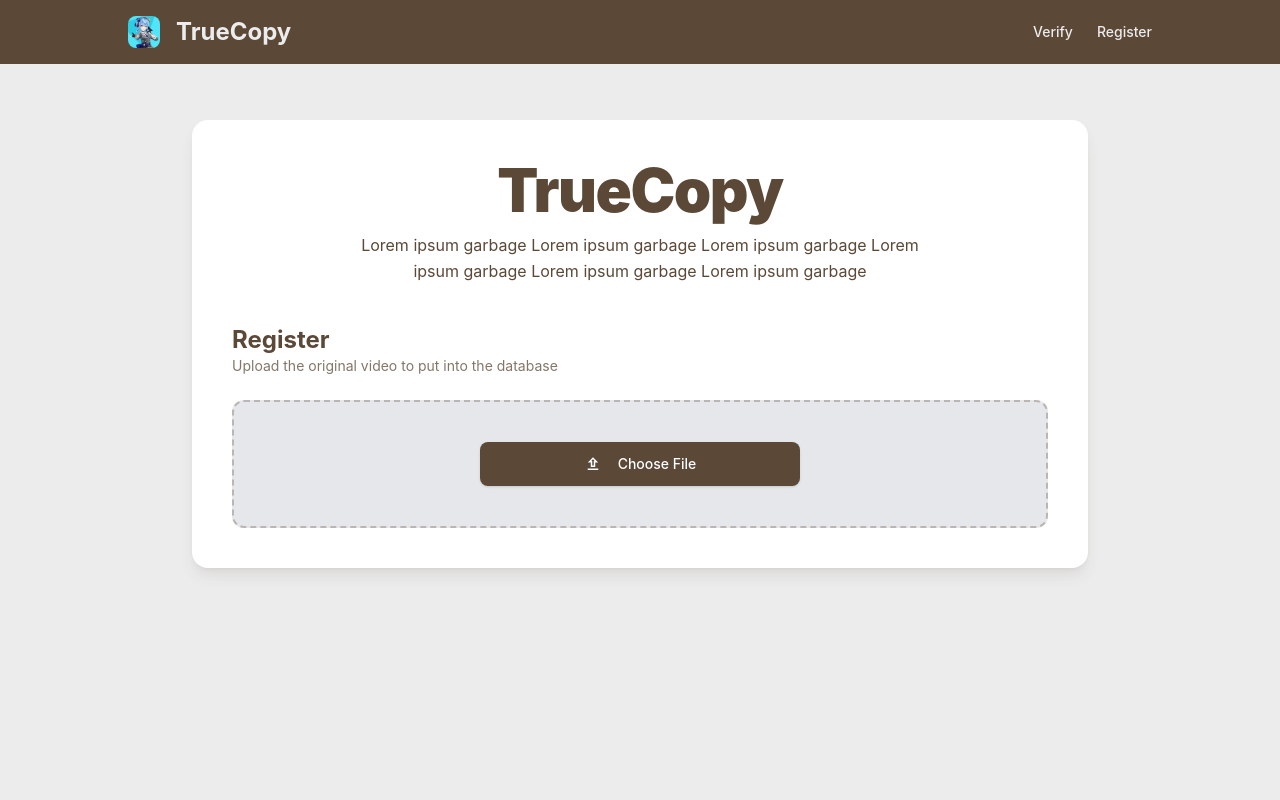
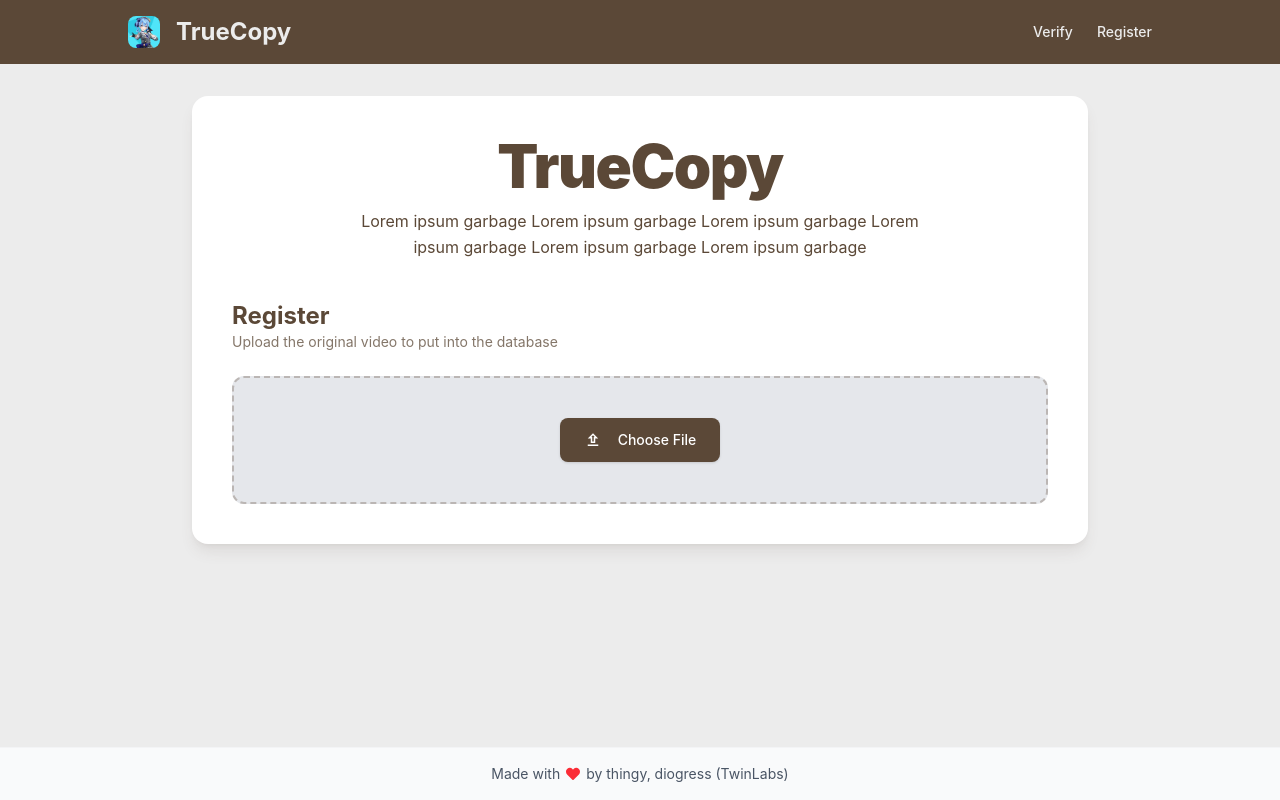
Before and after one commit to TwinLabs-Development/TrueCopy, a React (Vite) app in the folder frontend/: page / in a window 1280 px wide. Built offline with nearby package versions, Linux system fonts and the light colour scheme.

Commit message:
fix CORS on backend, fixed more frontend stuff

```diff
--- a/frontend/src/App.tsx
+++ b/frontend/src/App.tsx
@@ -2,64 +2,22 @@ import './index.css';
 import { useState } from 'react';
 import Header from './assets/Header';
 import Body from './assets/Body';
+import Footer from './assets/Footer';
 
 function App() {
-  const [selectedFile, setSelectedFile] = useState<File | null>(null);
-  const [isUploading, setIsUploading] = useState(false);
-  const [uploadStatus, setUploadStatus] = useState('');
-  const [frames, setFrames] = useState<string[]>([]);
 
-  const handleFileChange = (e: React.ChangeEvent<HTMLInputElement>) => {
-    if (e.target.files && e.target.files.length > 0) {
-      setSelectedFile(e.target.files[0]);
-      setUploadStatus('');
-      setFrames([]);
-    }
-  };
-
-  const handleSubmit = async (e : React.FormEvent) => {
-    e.preventDefault();
-
-    if (!selectedFile) {
-      setUploadStatus('Please select a file first.');
-      return;
-    }
-
-    const formData = new FormData();
-    formData.append('file', selectedFile);
-
-    try {
-      setUploadStatus('Uploading and extracting frames...');
-      setIsUploading(true);
-
-      const response = await fetch('http://localhost:8000/video', {
-        method: 'POST',
-        body: formData,
-      });
-
-      if (!response.ok) {
-        throw new Error(`Upload failed with status: ${response.status}`);
-      }
-
-      const result = await response.json();
-      setUploadStatus(`Success! Extracted ${result.frames.length} frames.`);
-      setFrames(result.frames);
-      console.log('Result: ', result);
-    } catch (error) {
-      console.error(error);
-      setUploadStatus('Upload failed. Check backend terminal for details.');
-    } finally {
-      setIsUploading(false);
-    }
-  };
 
   return (
-    <>
-      <div className="flex flex-col gap-6">
-        <Header />
-        <Body />
-      </div>
-    </>
+    <div className="flex flex-col min-h-screen">
+    <Header />
+
+    {/* The main tag wraps the body and stretches to fill empty space */}
+    <main className="grow">
+      <Body />
+    </main>
+
+    <Footer />
+  </div>
   );
   //   <div className="flex flex-col justify-center items-center min-h-screen gap-4 p-4">
   //     <header className="text-center">
--- a/frontend/src/assets/Body.tsx
+++ b/frontend/src/assets/Body.tsx
@@ -1,6 +1,72 @@
 import { MdOutlineUpload } from "react-icons/md";
+import { useState, useRef } from "react";
 
 export default function Body() {
+  const [selectedFile, setSelectedFile] = useState<File | null>(null);
+  const [isUploading, setIsUploading] = useState(false);
+  const [uploadProgress, setUploadProgress] = useState(0);
+  const [uploadStatus, setUploadStatus] = useState("");
+  const fileInputRef = useRef<HTMLInputElement>(null);
+
+  const handleFileChange = (e: React.ChangeEvent<HTMLInputElement>) => {
+    if (e.target.files && e.target.files.length > 0) {
+      setSelectedFile(e.target.files[0]);
+      setUploadStatus("");
+      setUploadProgress(0);
+    }
+  };
+
+  const handleSubmit = (e: React.FormEvent) => {
+    e.preventDefault();
+
+    if (!selectedFile) {
+      setUploadStatus("Please select a file first.");
+      return;
+    }
+
+    const formData = new FormData();
+    formData.append("file", selectedFile);
+
+    setIsUploading(true);
+    setUploadProgress(0);
+    setUploadStatus("Uploading...");
+
+    const xhr = new XMLHttpRequest();
+    xhr.open("POST", "http://localhost:8000/register");
+
+    // Tracks actual network bytes sent
+    xhr.upload.onprogress = (event) => {
+      if (event.lengthComputable) {
+        const percent = Math.round((event.loaded / event.total) * 100);
+        setUploadProgress(percent);
+        if (percent === 100) {
+          setUploadStatus("Processing frames on server...");
+        }
+      }
+    };
+
+    xhr.onload = () => {
+      setIsUploading(false);
+      if (xhr.status >= 200 && xhr.status < 300) {
+        const result = JSON.parse(xhr.responseText);
+        setUploadStatus(`Success! Sampled ${result.total_frames_sampled} frames. (ID: ${result.record_id})`);
+      } else if (xhr.status === 409) {
+        const err = JSON.parse(xhr.responseText);
+        setUploadStatus(err.detail || "This file has already been uploaded.");
+      } else {
+        setUploadStatus(`Upload failed with status: ${xhr.status}`);
+      }
+      setSelectedFile(null);
+    };
+
+    xhr.onerror = () => {
+      setIsUploading(false);
+      setUploadStatus("Upload failed. Check backend terminal for details.");
+    };
+
+    xhr.send(formData);
+  };
+
   return (
     <main className="w-full px-4 py-8 sm:px-6 lg:px-8">
       <div className="mx-auto max-w-4xl overflow-hidden rounded-2xl bg-white shadow-lg shadow-speed/10">
@@ -21,13 +87,55 @@ export default function Body() {
             </p>
           </div>
 
-          <div className="rounded-xl border-2 border-dashed border-speed/30 bg-gray-200 p-6 text-center transition hover:border-[#5b4837]/40 sm:p-10">
-            <div className="mx-auto flex flex-row gap-4 max-w-xs cursor-pointer items-center justify-center rounded-lg bg-speed py-3 px-4 text-sm font-medium text-white shadow-sm hover:bg-speed/20 hover:text-speed transition">
+          <form onSubmit={handleSubmit} className="flex flex-col rounded-xl border-2 border-dashed border-speed/30 bg-gray-200 gap-4 p-6 text-center transition hover:border-[#5b4837]/40 sm:p-10">
+            <input
+              type="file"
+              ref={fileInputRef}
+              onChange={handleFileChange}
+              accept="video/*"
+              className="hidden"
+            />
+
+            <button
+              type="button"
+              onClick={() => fileInputRef.current?.click()}
+              className="mx-auto flex flex-row gap-4 max-w-xs cursor-pointer items-center justify-center rounded-lg bg-speed py-3 px-6 text-sm font-medium text-white shadow-sm hover:bg-speed/20 hover:text-speed transition"
+            >
               <MdOutlineUpload className="text-lg" /> Choose File
-            </div>
-          </div>
+            </button>
+
+            {selectedFile && (
+              <>
+                <p className="text-xs text-speed font-medium">{selectedFile.name}</p>
+                <button
+                  type="submit"
+                  disabled={isUploading}
+                  className="mx-auto max-w-xs cursor-pointer rounded-lg bg-green-700 py-2 px-5 text-xs font-semibold text-white hover:bg-green-800 disabled:opacity-50"
+                >
+                  Upload Video
+                </button>
+              </>
+            )}
+
+            {isUploading && (
+              <div className="relative overflow-hidden rounded-lg bg-wallahi py-2.5">
+                <div
+                  className="absolute inset-y-0 left-0 bg-green-600 transition-[width] duration-200 ease-out"
+                  style={{ width: `${uploadProgress}%` }}
+                />
+                <span className="relative z-10 flex items-center justify-center text-xs font-semibold text-white pointer-events-none sm:text-sm">
+                  {uploadProgress < 100
+                    ? `Uploading... ${uploadProgress}%`
+                    : `${uploadStatus}`}
+                </span>
+              </div>
+            )}
+
+            {(!isUploading && uploadStatus) && (
+              <p className="text-xs text-speed/80">{uploadStatus}</p>
+            )}
+          </form>
         </div>
-
       </div>
     </main>
   );
--- /dev/null
+++ b/frontend/src/assets/Footer.tsx
@@ -0,0 +1,11 @@
+import { FaHeart } from "react-icons/fa"
+
+export default function Footer() {
+    return (
+        <footer className="w-full bg-gray-50 py-4 text-center text-sm text-gray-600 border-t border-gray-100 flex items-center justify-center gap-1.5">
+            <span>Made with</span>
+            <FaHeart className="text-red-500" />
+            <span>by thingy, diogress (TwinLabs)</span>
+        </footer>
+    )
+}
```
Also changed, not shown: 1 other file (tests, documents, lock files or other folders).
